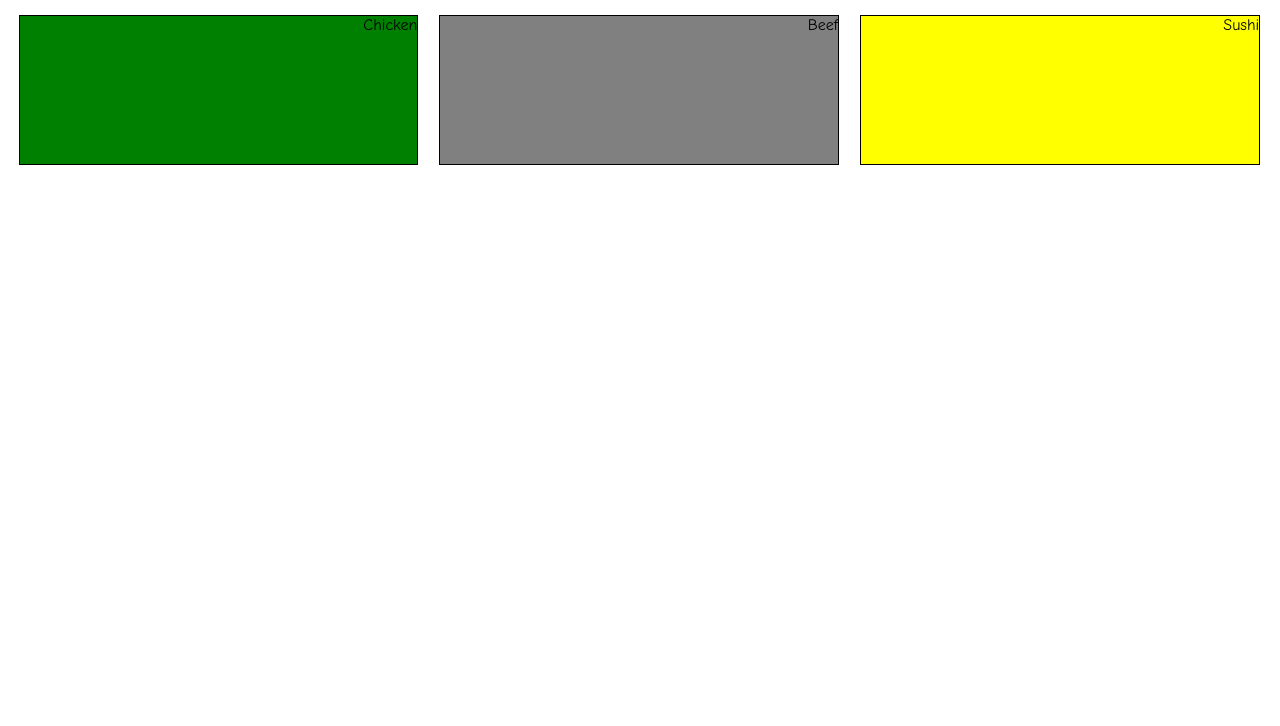
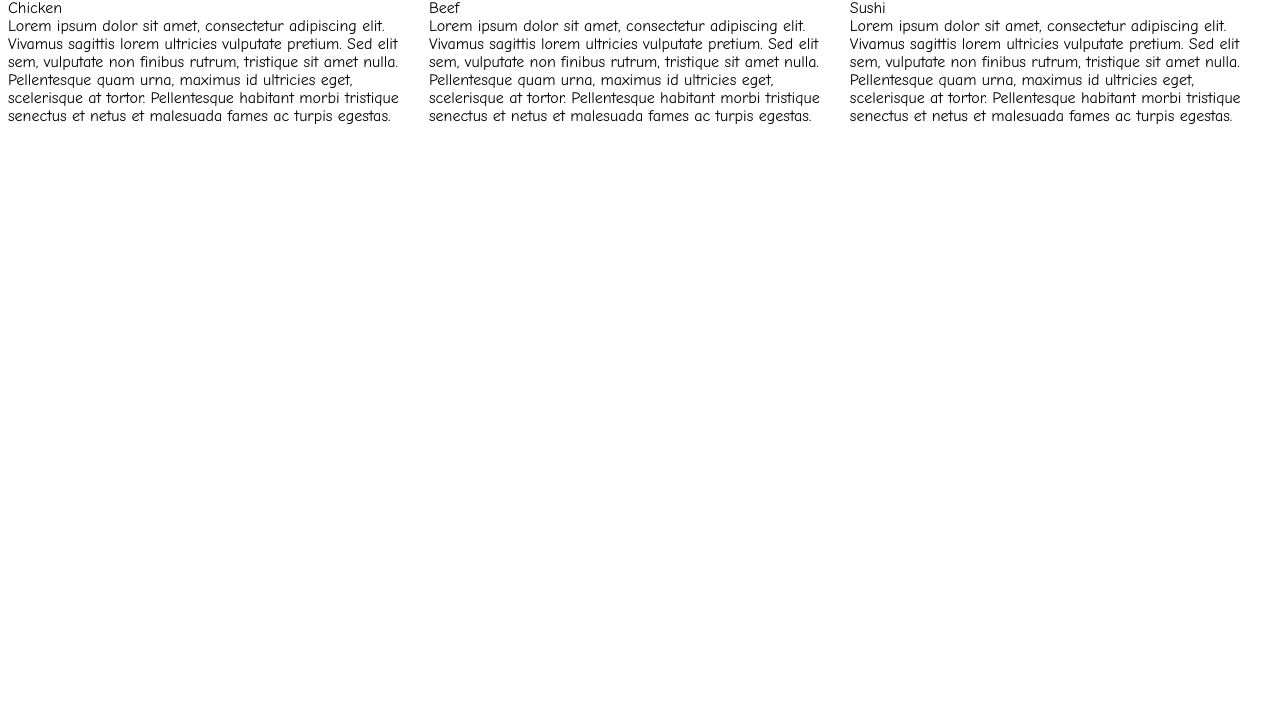
Before and after one commit to iamanujsharma/Module-2-Coursera, a plain HTML site: page index.html in a window 1280 px wide. Shown: the part 74-800 px from the top of the page. Drawn offline with Linux system fonts and the light colour scheme.

Commit message:
Update index.html

```diff
--- a/index.html
+++ b/index.html
@@ -1,18 +1,38 @@
+
 <!DOCTYPE html>
 <html>
 <head>
-<meta charset="utf-8">
-<meta name="viewport" content="width=device-width, initial-scale=1">
-<title>Our Menu</title>
-<link rel="stylesheet" type="text/css" href="stylesheets/stylesheet.css"></link>
+  <title>Our Menu</title>
+  <link rel="stylesheet" type="text/css" href="stylesheets/stylesheet.css"></link>
 </head>
 <body>
-<h1>Our Menu</h1>
+
+<H1>Our Menu</H1>
 
 <div class="row">
-  <div class="col-lg-4 col-md-5"><p class="green">Chicken </p> </div>
-  <div class="col-lg-4 col-md-5"><p class="pink">Beef</p></div>
-  <div class="col-lg-4 col-md-12"><p class="yellow">Sushi</p></div>
+  <div class="col-lg-4 col-md-6 col-sm-12">
+  <div class="menu-card" id="card1">
+    <div class="menu-title">
+    Chicken
+    </div>
+    <div class="menu-content">Lorem ipsum dolor sit amet, consectetur adipiscing elit. Vivamus sagittis lorem ultricies vulputate pretium. Sed elit sem, vulputate non finibus rutrum, tristique sit amet nulla. Pellentesque quam urna, maximus id ultricies eget, scelerisque at tortor. Pellentesque habitant morbi tristique senectus et netus et malesuada fames ac turpis egestas.</div>
+  </div>
+  </div>
+
+  <div class="col-lg-4 col-md-6 col-sm-12" >
+  <div class="menu-card" id="card2">
+    <div class="menu-title">Beef</div>
+    <div class="menu-content">Lorem ipsum dolor sit amet, consectetur adipiscing elit. Vivamus sagittis lorem ultricies vulputate pretium. Sed elit sem, vulputate non finibus rutrum, tristique sit amet nulla. Pellentesque quam urna, maximus id ultricies eget, scelerisque at tortor. Pellentesque habitant morbi tristique senectus et netus et malesuada fames ac turpis egestas.</div>
+  </div>
+  </div>
+
+  <div class="col-lg-4 col-md-12 col-sm-12">
+  <div class="menu-card" id="card3">
+    <div class="menu-title">Sushi</div>
+    <div class="menu-content">Lorem ipsum dolor sit amet, consectetur adipiscing elit. Vivamus sagittis lorem ultricies vulputate pretium. Sed elit sem, vulputate non finibus rutrum, tristique sit amet nulla. Pellentesque quam urna, maximus id ultricies eget, scelerisque at tortor. Pellentesque habitant morbi tristique senectus et netus et malesuada fames ac turpis egestas.</div>
+  </div>
+  </div>
 </div>
+
 </body>
 </html>
```
